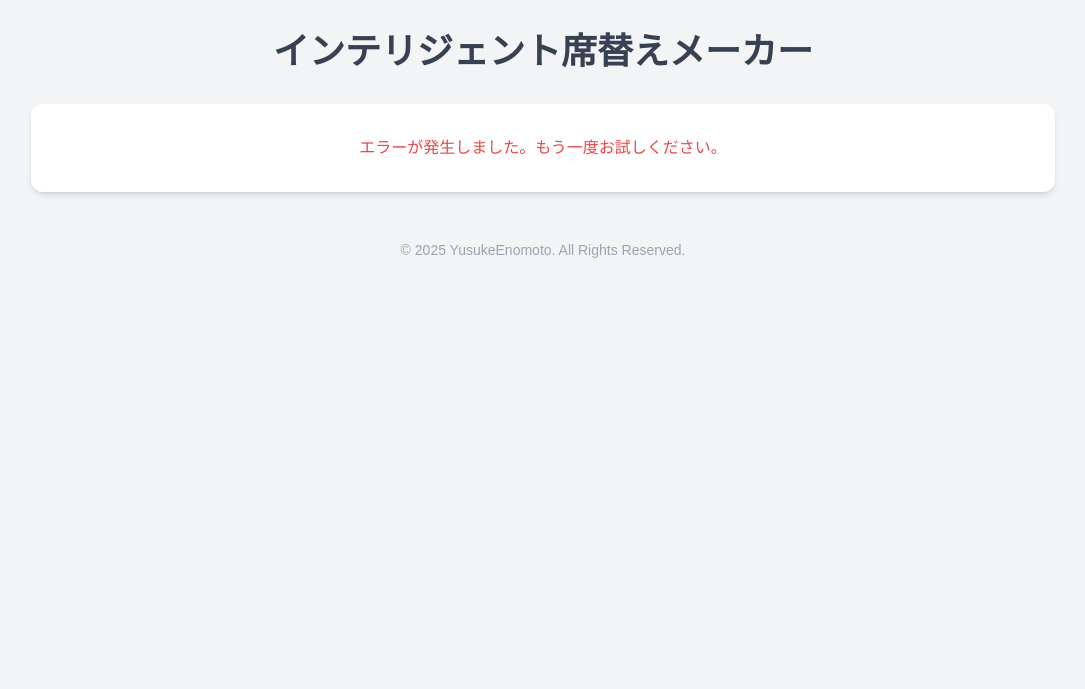
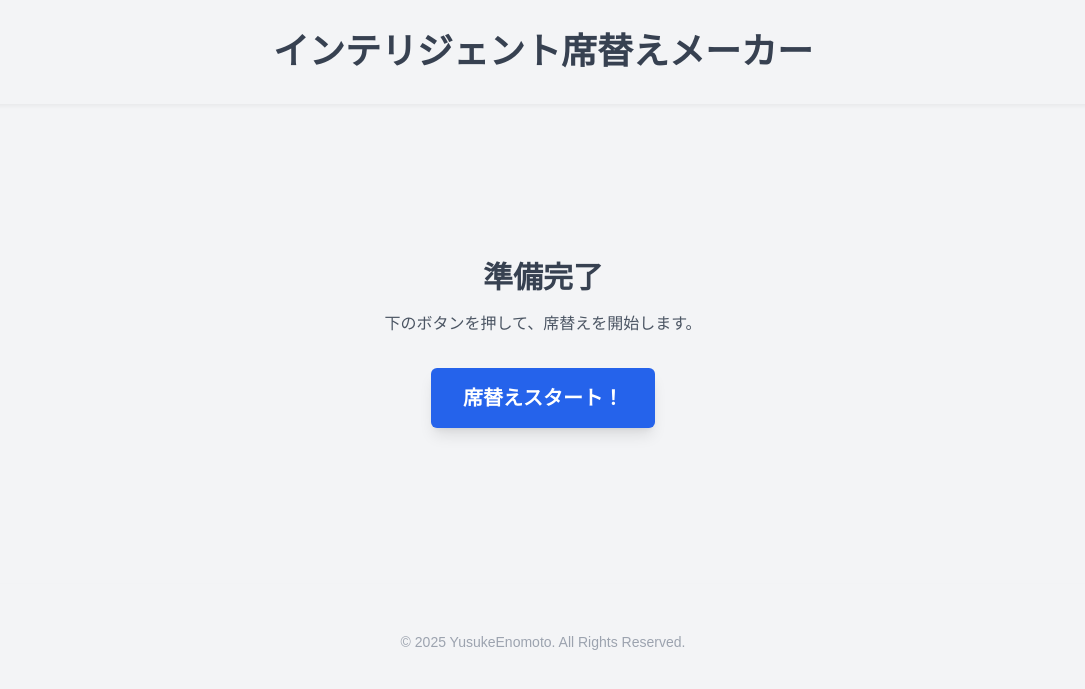
Before and after one commit to YusukeEnomoto-17/sekigae-app, a Flask app: page /roulette in a window 1280 px wide. Shown: the top 689 px of the page, without its empty margins (97-1182 px from the left). Run offline with Flask 3, Linux system fonts and the light colour scheme; the visitor is signed in with stand-in values (Sample User, id 1); data that the repository does not hold is empty; some libraries are stand-ins or nearby versions.

Commit message:
最終確認画面を修正

```diff
--- a/templates/step4_roulette.html
+++ b/templates/step4_roulette.html
@@ -1,218 +1,279 @@
 <!-- templates/step4_roulette.html -->
 {% extends "layout.html" %}
 {% block content %}
-<div class="max-w-5xl mx-auto bg-white p-8 rounded-xl shadow-md">
-    <div id="roulette-container" class="text-center">
-        <h2 class="text-2xl font-bold mb-4">席替え中...</h2>
-        <div class="w-24 h-24 border-8 border-dashed rounded-full animate-spin border-blue-600 mx-auto mb-4"></div>
-        <p class="text-gray-500 text-sm">AIが最適解を計算中です…</p>
+<div class="max-w-7xl mx-auto text-center">
+    <div id="roulette-area" class="relative w-full bg-gray-100 p-4 rounded-lg shadow-inner min-h-[60vh] flex items-center justify-center">
+        <!-- 初期メッセージ -->
+        <div id="initial-message" class="text-center">
+            <h2 class="text-3xl font-bold text-gray-700 mb-4">準備完了</h2>
+            <p class="text-gray-600 mb-8">下のボタンを押して、席替えを開始します。</p>
+            <button id="start-roulette" class="bg-blue-600 text-white font-bold py-4 px-8 rounded-md hover:bg-blue-700 transition-colors duration-300 text-xl shadow-lg">
+                席替えスタート！
+            </button>
         </div>
 
-    <div id="result-container" class="hidden">
-        <h2 class="text-3xl font-bold text-center mb-6 text-blue-600">🎉 席替え完了！ 🎉</h2>
-
-        <div class="text-center mb-4 p-3 bg-gray-800 text-white rounded-md font-bold">
-            教卓（黒板）
+        <!-- ルーレット表示エリア -->
+        <div id="roulette-display" class="hidden">
+             <div id="seat-map-container" class="grid gap-2" style="display: none;">
+                <!-- JavaScriptで座席が生成される -->
             </div>
-        <div id="result-grid" class="grid grid-cols-8 gap-2 mx-auto w-max mb-8">
-            <!-- 結果がここに表示されます -->
+            <p id="ai-message" class="absolute bottom-4 left-1/2 -translate-x-1/2 text-gray-500 text-sm hidden"></p>
         </div>
 
+        <!-- 結果表示エリア -->
+        <div id="result-area" class="hidden text-center">
+            <h2 class="text-4xl font-extrabold text-transparent bg-clip-text bg-gradient-to-r from-blue-500 to-purple-600 mb-6 animate-pulse">新しい座席が決定しました！</h2>
+            <div id="final-seat-map-container" class="grid gap-2 max-w-5xl mx-auto mb-8">
+                <!-- JavaScriptで最終的な座席が生成される -->
+            </div>
             <div class="flex flex-wrap justify-center items-center gap-4">
-            <button id="verify-btn" class="bg-yellow-500 text-white font-bold rounded-full hover:bg-yellow-600 transition-colors duration-300 text-2xl w-16 h-16 flex items-center justify-center shadow-lg disabled:opacity-50 disabled:cursor-not-allowed" title="条件達成状況の確認" disabled>
+                <a href="{{ url_for('print_view') }}" target="_blank" class="bg-green-600 text-white font-bold py-3 px-6 rounded-md hover:bg-green-700 transition-colors duration-300">
+                    印刷用ページを開く
+                </a>
+                 <button id="verify-button" class="bg-yellow-500 text-white font-bold py-3 px-6 rounded-md hover:bg-yellow-600 transition-colors duration-300">
                     ？
                 </button>
-            <a id="print-btn" href="{{ url_for('print_view') }}" target="_blank" class="bg-green-600 text-white font-bold py-3 px-6 rounded-md hover:bg-green-700 transition-colors duration-300 text-lg pointer-events-none opacity-50">
-                🖨️ 印刷用ページを開く
+                <a href="{{ url_for('step3_public_conditions') }}" class="bg-gray-500 text-white font-bold py-3 px-6 rounded-md hover:bg-gray-600 transition-colors duration-300">
+                    個別設定に戻る
                 </a>
-            <a href="{{ url_for('step3_public_conditions') }}" class="bg-blue-500 text-white font-bold py-3 px-6 rounded-md hover:bg-blue-600 transition-colors duration-300 text-lg">
-                ⚙️ 個別設定に戻る
-            </a>
-            <a href="{{ url_for('index') }}" class="bg-gray-500 text-white font-bold py-3 px-6 rounded-md hover:bg-gray-600 transition-colors duration-300 text-lg">
-                🏠 最初からやり直す
-            </a>
+                <a href="{{ url_for('index') }}" class="text-gray-600 hover:text-gray-800">最初から設定</a>
+            </div>
         </div>
     </div>
 </div>
 
-<!-- Verification Modal -->
-<div id="verify-modal" class="fixed inset-0 bg-black bg-opacity-50 hidden items-center justify-center p-4 z-50">
-    <div class="bg-white rounded-lg shadow-xl p-6 w-full max-w-6xl max-h-full overflow-y-auto">
+<!-- 条件確認モーダル -->
+<div id="verification-modal" class="fixed inset-0 bg-black bg-opacity-50 hidden items-center justify-center z-50 p-4">
+    <div class="bg-white rounded-lg shadow-xl w-full max-w-6xl h-[90vh] flex flex-col p-6">
         <div class="flex justify-between items-center mb-4">
             <h3 class="text-2xl font-bold">条件達成状況の確認</h3>
-            <button id="close-modal-btn" class="text-2xl font-bold">&times;</button>
+            <button id="close-modal" class="text-2xl font-bold">&times;</button>
         </div>
-        <div class="grid md:grid-cols-3 gap-6">
-            <div class="md:col-span-2">
-                <div class="text-center mb-2 p-2 bg-gray-800 text-white rounded-md font-bold text-sm">教卓</div>
-                <div id="verify-grid" class="grid grid-cols-8 gap-1 w-max mx-auto"></div>
+        <div class="flex-grow grid md:grid-cols-3 gap-6 overflow-hidden">
+            <!-- 座席表エリア -->
+            <div class="md:col-span-2 overflow-auto pr-4">
+                <div id="verification-seat-map" class="grid gap-2">
+                    <!-- Verification seat map here -->
                 </div>
-            <div class="text-sm">
-                <div id="verify-legend" class="p-4 bg-gray-50 rounded-lg">
-                    <h4 class="font-bold mb-2">凡例</h4>
-                    <p><span class="inline-block w-4 h-4 bg-green-100 border border-green-400 mr-2 align-middle"></span>条件クリア</p>
-                    <p><span class="inline-block w-4 h-4 bg-red-100 border border-red-400 mr-2 align-middle"></span>条件違反あり</p>
-                    <p><span class="text-red-600 font-bold" title="「離す」指定の生徒">💔</span> 「離す」指定</p>
-                    <p><span class="text-pink-600 font-bold" title="「くっつける」指定の生徒">💖</span> 「くっつける」指定</p>
             </div>
-                <div id="verify-conditions-list" class="mt-4 p-4 bg-gray-50 rounded-lg">
-                    <h4 class="font-bold mb-2">設定した条件リスト</h4>
-                    <div id="conditions-list-content" class="space-y-2"></div>
+            <!-- 凡例＆条件リストエリア -->
+            <div class="overflow-auto pl-4 border-l">
+                 <!-- 凡例 -->
+                <div class="mb-6 p-4 bg-gray-50 rounded-lg">
+                    <h4 class="font-bold mb-3 text-lg">凡例</h4>
+                    <ul class="space-y-2 text-sm">
+                        <li class="flex items-center"><span class="w-4 h-4 rounded-full bg-green-100 border border-green-400 mr-2"></span>条件を全て満たしています</li>
+                        <li class="flex items-center"><span class="w-4 h-4 rounded-full bg-red-100 border border-red-400 mr-2"></span>条件違反があります</li>
+                        <li class="flex items-center"><span class="text-red-500">💔</span>：「離す」指定の生徒</li>
+                        <li class="flex items-center"><span class="text-pink-500">💖</span>：「くっつける」指定の生徒</li>
+                    </ul>
+                </div>
+                <!-- 設定した条件リスト -->
+                 <div id="constraints-list-container" class="p-4 bg-gray-50 rounded-lg">
+                    <h4 class="font-bold mb-3 text-lg">設定した条件リスト</h4>
+                    <div id="constraints-list" class="text-sm space-y-3"></div>
                 </div>
             </div>
         </div>
     </div>
 </div>
+
 {% endblock %}
 {% block scripts %}
 {{ super() }}
 <script>
 document.addEventListener('DOMContentLoaded', function() {
-    const rouletteContainer = document.getElementById('roulette-container');
-    const resultContainer = document.getElementById('result-container');
-    const resultGrid = document.getElementById('result-grid');
-    const verifyBtn = document.getElementById('verify-btn');
-    const printBtn = document.getElementById('print-btn');
-    const verifyModal = document.getElementById('verify-modal');
-    const closeModalBtn = document.getElementById('close-modal-btn');
-    const verifyGrid = document.getElementById('verify-grid');
-    const conditionsListContent = document.getElementById('conditions-list-content');
+    const startBtn = document.getElementById('start-roulette');
+    const rouletteDisplay = document.getElementById('roulette-display');
+    const seatMapContainer = document.getElementById('seat-map-container');
+    const initialMessage = document.getElementById('initial-message');
+    const resultArea = document.getElementById('result-area');
+    const finalSeatMapContainer = document.getElementById('final-seat-map-container');
+    const aiMessage = document.getElementById('ai-message');
+    const verifyButton = document.getElementById('verify-button');
+
+    let solutions = [];
+    let randoms = [];
+    let allArrangements = [];
+    let rouletteInterval;
+    let finalArrangement;
 
     function createSeatElement(student) {
-        const div = document.createElement('div');
-        div.className = 'seat-cell flex items-center justify-center rounded-md text-sm font-semibold h-16';
-        if (student) { div.textContent = student.name; div.className += ' bg-blue-100 text-blue-800'; }
-        else { div.className += ' bg-gray-200'; }
-        return div;
+        const seatDiv = document.createElement('div');
+        seatDiv.className = 'p-2 rounded-md aspect-video flex items-center justify-center text-center';
+        if (student) {
+            seatDiv.className += ' bg-blue-200 border border-blue-400';
+            seatDiv.innerHTML = `<span class="font-semibold text-sm">${student.name}</span>`;
+        } else {
+            seatDiv.className += ' bg-gray-200';
+        }
+        return seatDiv;
     }
 
-    function displayArrangement(grid, arrangement) {
-        const allPositions = arrangement.map(item => item.pos).filter(p => p);
-        if (allPositions.length === 0) return;
-        const maxRow = Math.max(...allPositions.map(pos => pos[0]));
-        const maxCol = Math.max(...allPositions.map(pos => pos[1]));
-        grid.innerHTML = '';
-        grid.style.gridTemplateColumns = `repeat(${maxCol + 1}, minmax(0, 1fr))`;
-        const seatMap = new Map(arrangement.map(item => [JSON.stringify(item.pos), item.student]));
+    function renderSeatMap(container, arrangement, verificationData = {}) {
+        container.innerHTML = '';
+        const maxRow = Math.max(...arrangement.map(s => s.pos[0]));
+        const maxCol = Math.max(...arrangement.map(s => s.pos[1]));
+        container.style.gridTemplateColumns = `repeat(${maxCol + 1}, 1fr)`;
+
+        const arrangementMap = new Map(arrangement.map(s => [s.pos.join(','), s.student]));
+
+        const blackboard = document.createElement('div');
+        blackboard.textContent = '教卓';
+        blackboard.className = 'col-span-full bg-gray-800 text-white text-center py-2 rounded-md font-bold mb-2';
+        container.appendChild(blackboard);
+
         for (let r = 0; r <= maxRow; r++) {
             for (let c = 0; c <= maxCol; c++) {
-                const key = JSON.stringify([r,c]);
-                if (seatMap.has(key)) { grid.appendChild(createSeatElement(seatMap.get(key))); }
-                else { grid.appendChild(document.createElement('div')); }
+                const student = arrangementMap.get(`${r},${c}`);
+                if (student !== undefined) {
+                    const seatDiv = createSeatElement(student);
+                    if (student && verificationData[student.id]) {
+                         const v = verificationData[student.id];
+                         seatDiv.className = seatDiv.className.replace(/bg-\w+-\d+/g, v.status === 'ok' ? 'bg-green-100' : 'bg-red-100');
+                         seatDiv.className = seatDiv.className.replace(/border-\w+-\d+/g, v.status === 'ok' ? 'border-green-400' : 'border-red-400');
+
+                         let detailsHTML = '';
+                         if(v.tags.includes('apart')) detailsHTML += '<span class="text-red-500 text-xs">💔</span>';
+                         if(v.tags.includes('together')) detailsHTML += '<span class="text-pink-500 text-xs">💖</span>';
+
+                         if(v.messages.length > 0) {
+                            detailsHTML += `<div class="text-xs mt-1">${v.messages.join('<br>')}</div>`;
+                         }
+                         seatDiv.innerHTML = `<span class="font-semibold text-sm">${student.name}</span>${detailsHTML}`;
+                    }
+                    container.appendChild(seatDiv);
+                } else {
+                     container.appendChild(document.createElement('div'));
+                }
             }
         }
     }
 
-    async function startRoulette() {
+    startBtn.addEventListener('click', async () => {
+        initialMessage.classList.add('hidden');
+        rouletteDisplay.classList.remove('hidden');
+        seatMapContainer.style.display = 'grid';
+        aiMessage.textContent = 'AIが最適解を計算中です…';
+        aiMessage.classList.remove('hidden');
+
         try {
-            const response = await fetch("{{ url_for('api_generate_arrangements') }}");
-            if (!response.ok) throw new Error('Failed to generate arrangements');
+            const response = await fetch('{{ url_for("api_generate_arrangements") }}');
+            if (!response.ok) {
+                 const errorData = await response.json();
+                 alert('エラー: ' + (errorData.error || '席替え案の生成に失敗しました。'));
+                 location.reload();
+                 return;
+            }
+            const data = await response.json();
+            solutions = data.solutions;
+            randoms = data.randoms;
+
+            if (solutions.length === 0) {
+                 alert('エラー: 条件を満たす席替え案が見つかりませんでした。条件設定に戻ります。');
+                 window.location.href = "{{ url_for('step3_public_conditions') }}";
+                 return;
+            }
+
+            allArrangements = [...randoms, ...solutions];
+            finalArrangement = solutions[Math.floor(Math.random() * solutions.length)];
+
+            let count = 0;
+            rouletteInterval = setInterval(() => {
+                renderSeatMap(seatMapContainer, allArrangements[count % allArrangements.length]);
+                count++;
+            }, 100);
+
+            setTimeout(() => {
+                clearInterval(rouletteInterval);
+                rouletteDisplay.classList.add('hidden');
+                resultArea.classList.remove('hidden');
+                renderSeatMap(finalSeatMapContainer, finalArrangement);
+
+                fetch('{{ url_for("set_final_arrangement") }}', {
+                    method: 'POST',
+                    headers: { 'Content-Type': 'application/json' },
+                    body: JSON.stringify({ arrangement: finalArrangement })
+                });
+
+            }, 5000);
+
+        } catch (error) {
+            console.error('Error fetching arrangements:', error);
+            alert('サーバーとの通信に失敗しました。');
+            location.reload();
+        }
+    });
+
+    // Modal Logic
+    const modal = document.getElementById('verification-modal');
+    const closeModalBtn = document.getElementById('close-modal');
+
+    verifyButton.addEventListener('click', async () => {
+        try {
+            const response = await fetch('{{ url_for("api_verify_arrangement") }}');
+            if(!response.ok) {
+                const errorData = await response.json();
+                if(errorData.redirect) {
+                    alert("セッションが切れました。最初のページに戻ります。");
+                    window.location.href = errorData.redirect;
+                } else {
+                    alert('エラー: ' + (errorData.error || '確認データの取得に失敗しました。'));
+                }
+                return;
+            }
             const data = await response.json();
 
-            if (!data.solutions || data.solutions.length === 0) {
-                 rouletteContainer.innerHTML = `
-                    <div class="bg-white p-8 rounded-xl shadow-md text-center">
-                        <h2 class="text-2xl font-bold text-red-600 mb-4">エラー</h2>
-                        <p class="text-gray-700 mb-6">条件を満たす席替え案が見つかりませんでした。<br>条件が厳しすぎる可能性があります。</p>
-                        <a href="{{ url_for('step3_public_conditions') }}" class="bg-blue-500 text-white font-bold py-3 px-6 rounded-md hover:bg-blue-600 transition-colors duration-300 text-lg">
-                            &larr; 条件設定に戻る
-                        </a>
-                    </div>`;
-                 return;
+            const verificationSeatMap = document.getElementById('verification-seat-map');
+            renderSeatMap(verificationSeatMap, data.arrangement, data.verification);
+
+            // Render constraints list
+            const constraintsList = document.getElementById('constraints-list');
+            const studentsMap = new Map(data.all_students.map(s => [s.id, s.name]));
+            constraintsList.innerHTML = '';
+
+            const createList = (title, items) => {
+                if (items && items.length > 0) {
+                    const div = document.createElement('div');
+                    div.innerHTML = `<h5 class="font-semibold">${title}</h5>`;
+                    const ul = document.createElement('ul');
+                    ul.className = 'list-disc list-inside text-gray-700';
+                    items.forEach(item => {
+                        const li = document.createElement('li');
+                        li.textContent = item;
+                        ul.appendChild(li);
+                    });
+                    div.appendChild(ul);
+                    constraintsList.appendChild(div);
                 }
-            // ★★★ 修正箇所 ★★★
-            rouletteContainer.innerHTML = `<h2 class="text-2xl font-bold mb-4">ルーレットスタート！</h2><div id="roulette-display" class="grid grid-cols-8 gap-2 mx-auto w-max mb-4 border-4 border-dashed border-gray-300 p-4 rounded-lg"></div><p class="text-gray-500 text-sm">AIが最適解を計算中です…</p>`;
-            const rouletteDisplay = document.getElementById('roulette-display');
-            const allArrangements = [...data.randoms, ...data.solutions];
-            let currentIndex = 0;
-            const rouletteInterval = setInterval(() => {
-                displayArrangement(rouletteDisplay, allArrangements[currentIndex % allArrangements.length]);
-                currentIndex++;
-            }, 150);
+            };
 
-            setTimeout(async () => {
-                clearInterval(rouletteInterval);
-                rouletteContainer.classList.add('hidden');
-                resultContainer.classList.remove('hidden');
-                const finalChoice = data.solutions[Math.floor(Math.random() * data.solutions.length)];
-                displayArrangement(resultGrid, finalChoice);
+            createList('💔 離すペア:', data.constraints.apart?.map(p => `${studentsMap.get(p[0])} と ${studentsMap.get(p[1])}`));
+            createList('💖 くっつけるペア:', data.constraints.together?.map(p => `${studentsMap.get(p[0])} と ${studentsMap.get(p[1])}`));
+            createList('👓 最前列:', data.constraints.front?.map(id => studentsMap.get(id)));
+            createList('🦒 最後列:', data.constraints.back?.map(id => studentsMap.get(id)));
+            createList('📌 固定席:', data.constraints.fixed?.map(f => `${studentsMap.get(f.student_id)} → (タテ${f.pos[0]+1}, ヨコ${f.pos[1]+1})`));
+            createList('✈️ 除外:', data.constraints.exclude?.map(id => studentsMap.get(id)));
 
-                try {
-                    await fetch("{{ url_for('set_final_arrangement') }}", {
-                        method: 'POST',
-                        headers: { 'Content-Type': 'application/json' },
-                        body: JSON.stringify({ arrangement: finalChoice })
-                    });
-                    verifyBtn.disabled = false;
-                    printBtn.classList.remove('pointer-events-none', 'opacity-50');
-                } catch (e) {
-                    console.error("最終結果の保存に失敗しました:", e);
+            modal.classList.remove('hidden');
+            modal.classList.add('flex');
+        } catch(e) {
+            console.error(e);
+            alert("確認データの表示中にエラーが発生しました。");
         }
-            }, 5000);
-        } catch (error) {
-            console.error('Error:', error);
-            rouletteContainer.innerHTML = `<p class="text-red-500">エラーが発生しました。もう一度お試しください。</p>`;
-        }
-    }
-
-    verifyBtn.addEventListener('click', async () => {
-        const response = await fetch("{{ url_for('api_verify_arrangement') }}");
-        const data = await response.json();
-        const { arrangement, verification, constraints, all_students } = data;
-
-        const studentMap = new Map();
-        all_students.forEach(s => studentMap.set(s.id, s.name));
-
-        const allPositions = arrangement.map(item => item.pos).filter(p => p);
-        if (allPositions.length === 0) return;
-
-        const maxRow = Math.max(...allPositions.map(pos => pos[0]));
-        const maxCol = Math.max(...allPositions.map(pos => pos[1]));
-        verifyGrid.innerHTML = '';
-        verifyGrid.style.gridTemplateColumns = `repeat(${maxCol + 1}, minmax(0, 1fr))`;
-
-        const seatMap = new Map(arrangement.map(item => [JSON.stringify(item.pos), item.student]));
-
-        for (let r = 0; r <= maxRow; r++) {
-            for (let c = 0; c <= maxCol; c++) {
-                const key = JSON.stringify([r, c]);
-                if (seatMap.has(key)) {
-                    const student = seatMap.get(key);
-                    const seatDiv = document.createElement('div');
-                    seatDiv.className = 'p-1 border rounded text-xs flex flex-col justify-center items-center h-20';
-                    if (student) {
-                        const v_info = verification[student.id] || { status: 'ok', messages: [], tags: [] };
-                        let nameHtml = `<span class="font-bold">${student.name}</span>`;
-                        if (v_info.tags.includes('apart')) nameHtml += ` <span class="text-red-600 font-bold" title="「離す」指定の生徒">💔</span>`;
-                        if (v_info.tags.includes('together')) nameHtml += ` <span class="text-pink-600 font-bold" title="「くっつける」指定の生徒">💖</span>`;
-                        seatDiv.innerHTML = `${nameHtml}<div class="mt-1 text-gray-600">${v_info.messages.join('<br>')}</div>`;
-                        if (v_info.status === 'error') seatDiv.classList.add('bg-red-100', 'border-red-400');
-                        else seatDiv.classList.add('bg-green-100', 'border-green-400');
-                    } else { seatDiv.classList.add('bg-gray-200'); }
-                    verifyGrid.appendChild(seatDiv);
-                } else { verifyGrid.appendChild(document.createElement('div')); }
-            }
-        }
-
-        let html = '';
-        const getName = (id) => studentMap.get(id) || `ID:${id}`;
-        if (constraints.apart && constraints.apart.length > 0) html += `<div><strong>💔 離すペア:</strong><ul class="list-disc pl-5">${constraints.apart.map(p => `<li>${getName(p[0])} & ${getName(p[1])}</li>`).join('')}</ul></div>`;
-        if (constraints.together && constraints.together.length > 0) html += `<div><strong>💖 くっつけるペア:</strong><ul class="list-disc pl-5">${constraints.together.map(p => `<li>${getName(p[0])} & ${getName(p[1])}</li>`).join('')}</ul></div>`;
-        if (constraints.front && constraints.front.length > 0) html += `<div><strong>👓 最前列:</strong> ${constraints.front.map(id => getName(id)).join(', ')}</div>`;
-        if (constraints.back && constraints.back.length > 0) html += `<div><strong>🦒 最後列:</strong> ${constraints.back.map(id => getName(id)).join(', ')}</div>`;
-        if (constraints.fixed && constraints.fixed.length > 0) html += `<div><strong>📌 固定席:</strong><ul class="list-disc pl-5">${constraints.fixed.map(f => `<li>${getName(f.student_id)} → (タテ${f.pos[0]+1}, ヨコ${f.pos[1]+1})</li>`).join('')}</ul></div>`;
-        conditionsListContent.innerHTML = html || '<p>特別な条件はありません。</p>';
-
-        verifyModal.classList.remove('hidden');
-        verifyModal.classList.add('flex');
     });
 
     closeModalBtn.addEventListener('click', () => {
-        verifyModal.classList.add('hidden');
-        verifyModal.classList.remove('flex');
+        modal.classList.add('hidden');
+        modal.classList.remove('flex');
     });
 
-    startRoulette();
+    modal.addEventListener('click', (e) => {
+        if (e.target === modal) {
+            modal.classList.add('hidden');
+            modal.classList.remove('flex');
+        }
+    });
 });
 </script>
 {% endblock %}
```
Lines whose indentation alone changed are shown as unchanged.
